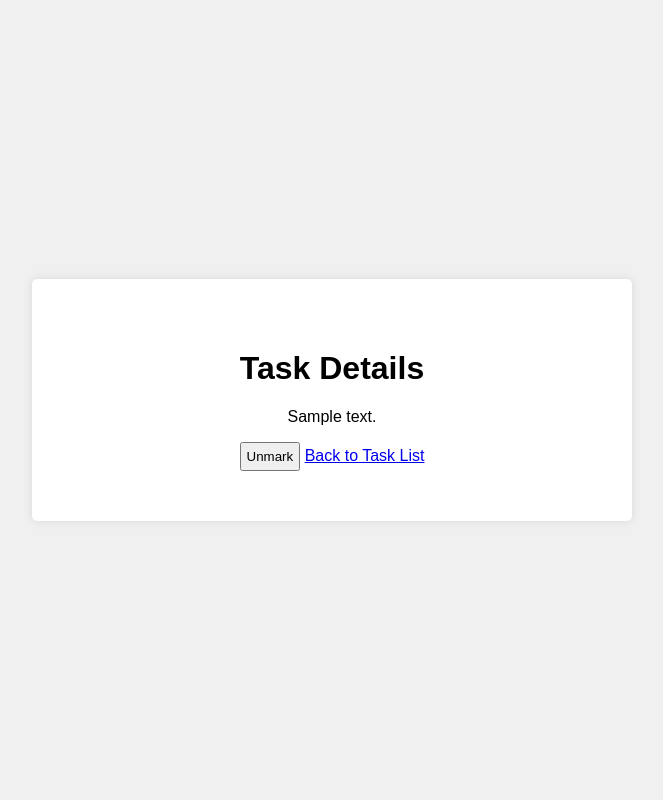
After one commit to SammyFairad/Madhacks2024, a Flask app: template templates/task.html in a window 1280 px wide. The commit adds this page. Shown: the whole page, without its empty margins (308-971 px from the left). Run offline with Flask 3, Linux system fonts and the light colour scheme; the template is opened without the code that fills it: most values are stand-ins (such as "Sample title", 1, 10 or a date in 2020).

Commit message:
task page added

```diff
--- a/app.py
+++ b/app.py
@@ -8,6 +8,13 @@ tasks = []
 @app.route('/')
 def index():
     return render_template('index.html', tasks=tasks)
+
+@app.route('/task/<int:task_id>')
+def view_task(task_id):
+    if 0 <= task_id < len(tasks):
+        task = tasks[task_id]
+        return render_template('task.html', task=task, task_id=task_id)
+    return redirect(url_for('index'))
 
 @app.route('/add', methods=['POST'])
 def add_task():
--- /dev/null
+++ b/templates/task.html
@@ -0,0 +1,24 @@
+<!DOCTYPE html>
+<html lang="en">
+<head>
+    <meta charset="UTF-8">
+    <title>Task Details</title>
+    <link rel="stylesheet" href="{{ url_for('static', filename='style.css') }}">
+</head>
+<body>
+    <div class="container">
+        <h1>Task Details</h1>
+
+        <!-- Task text with completion styling -->
+        <p class="task-text {{ 'completed' if task.completed else '' }}">{{ task.text }}</p>
+
+        <!-- Button to mark as complete/incomplete -->
+        <form action="{{ url_for('toggle_task', task_id=task_id) }}" method="POST" style="display:inline;">
+            <button type="submit">{{ 'Unmark' if task.completed else 'Complete' }}</button>
+        </form>
+
+        <!-- Link back to the main task list -->
+        <a href="{{ url_for('index') }}" class="back-link">Back to Task List</a>
+    </div>
+</body>
+</html>
```
Also changed, not shown: templates/index.html (+44 -12 lines).
